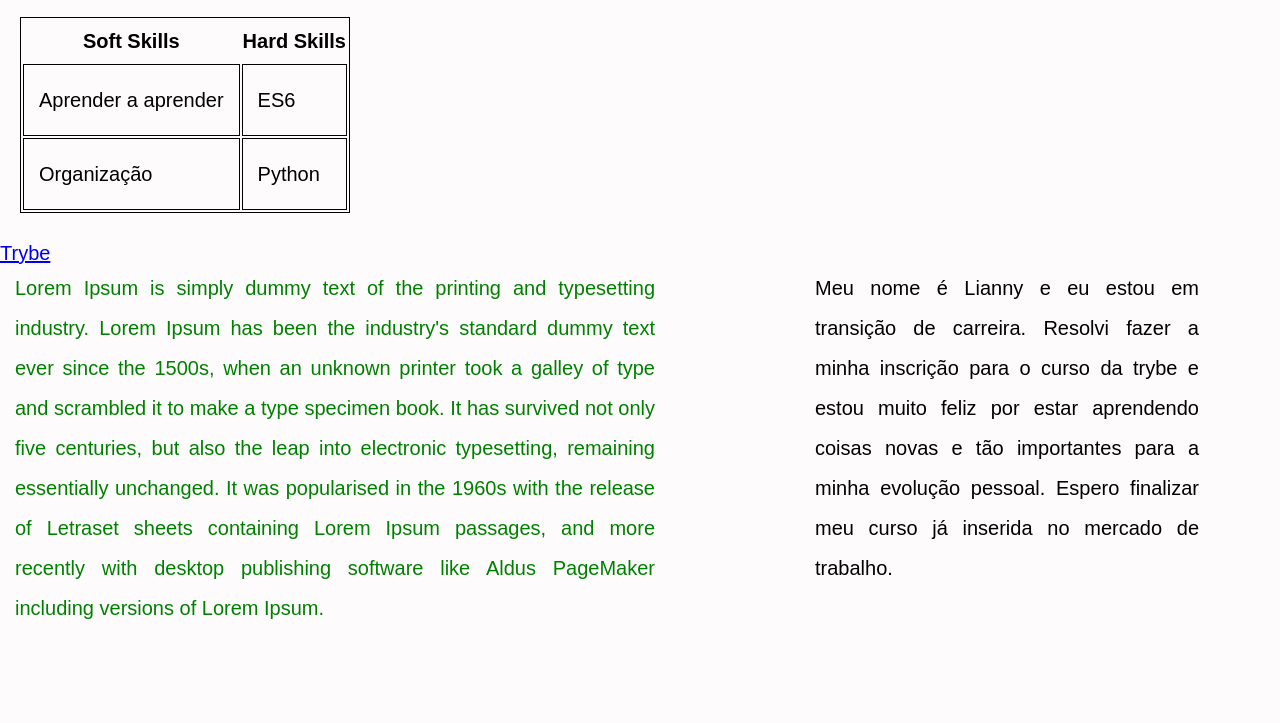
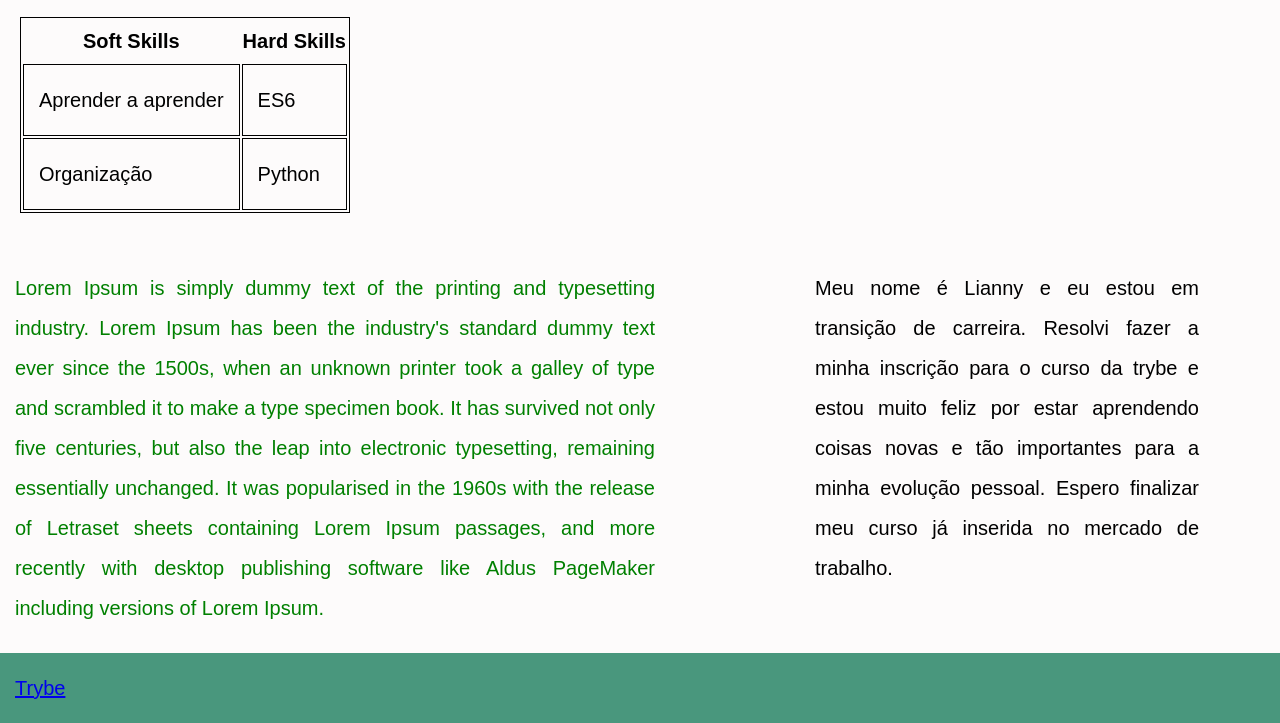
Before and after one commit to LiannyCoringa/Projeto-Lessons-Learned, a website: page index.html in a window 1280 px wide. Shown: the part 1339-2062 px from the top of the page. Before the commit the page ends 2002 px from the top, so only its background shows below. Drawn offline with Linux system fonts and the light colour scheme.

Commit message:
Projeto finalizado

```diff
--- a/index.html
+++ b/index.html
@@ -15,7 +15,7 @@
         <section>
             <img id="minha_foto" src="./Images/Lianny.jpg" alt="Foto de mulher rindo com vestido preto">
         </section>
-        <section>
+        <section class="list">
             <ol id="licoes_aprendidas">
                 <li>Unix</li>
                 <li>Bash</li>
--- a/style.css
+++ b/style.css
@@ -45,3 +45,8 @@ body {
     margin-left: 800px;
     padding: 15px;
 }
+#rodape {
+    margin-top: 440px;
+    padding: 15px;
+    background-color: rgb(73, 151, 125);
+}
```
